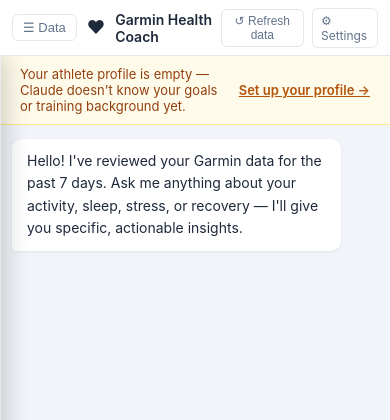
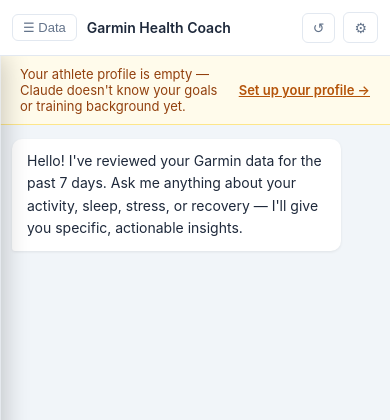
Before and after one commit to duvalcyril/Claude4Garmin, a FastAPI app: template templates/index.html in a window 390 px wide. Shown: the top 420 px of the page. Run offline with FastAPI, Linux system fonts and the light colour scheme; the template is opened without the code that fills it, so the values that code supplies are empty; some libraries are stand-ins or nearby versions.

Commit message:
fix: improve mobile UI — icon-only header buttons and fix input anchoring
- Wrap header button labels in .btn-text spans, hidden on mobile so
  only ↺ and ⚙ icons show, preventing the header from wrapping to
  two lines on small screens
- Hide the ❤ header icon on mobile to free up space
- Use height: 100dvh on .layout in the mobile breakpoint so the
  chat input stays anchored at the bottom regardless of the browser
  address bar showing or hiding (100vh was including hidden chrome)

```diff
--- a/static/style.css
+++ b/static/style.css
@@ -923,13 +923,18 @@ html, body {
   /* Show the sidebar toggle button */
   .btn-sidebar-toggle { display: block; }
 
-  /* Shrink header items to fit smaller screens */
+  /* Header: icon-only buttons to avoid wrapping onto two lines */
   .header { padding: 0 12px; }
   .header-title { font-size: 14px; }
-  .btn-ghost { font-size: 12px; padding: 4px 8px; }
+  .header-icon { display: none; }      /* hide ❤ to save space */
+  .btn-text { display: none; }         /* hide button labels — keep ↺ and ⚙ icons only */
+  .btn-ghost { font-size: 14px; padding: 6px 10px; }
 
-  /* Layout: remove the fixed sidebar width so chat is full-width */
-  .layout { position: relative; }
+  /* Layout: fill the true visible viewport.
+     100dvh (dynamic viewport height) adjusts as the mobile browser
+     chrome (address bar) shows/hides, keeping the input anchored at
+     the bottom. Falls back to 100vh on older browsers. */
+  .layout { position: relative; height: 100dvh; }
 
   /* Sidebar: slide-in overlay from the left */
   .sidebar {
--- a/templates/index.html
+++ b/templates/index.html
@@ -18,8 +18,8 @@
       <span class="header-title">Garmin Health Coach</span>
     </div>
     <div class="header-right">
-      <button class="btn-ghost" id="btn-refresh" title="Re-fetch Garmin data">↺ Refresh data</button>
-      <a href="/settings" class="btn-ghost">⚙ Settings</a>
+      <button class="btn-ghost" id="btn-refresh" title="Re-fetch Garmin data">↺ <span class="btn-text">Refresh data</span></button>
+      <a href="/settings" class="btn-ghost">⚙ <span class="btn-text">Settings</span></a>
     </div>
   </header>
 
```
